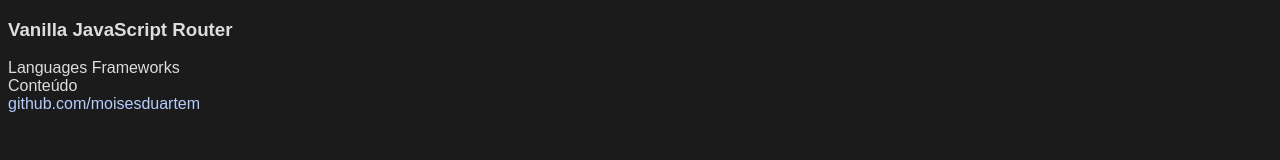
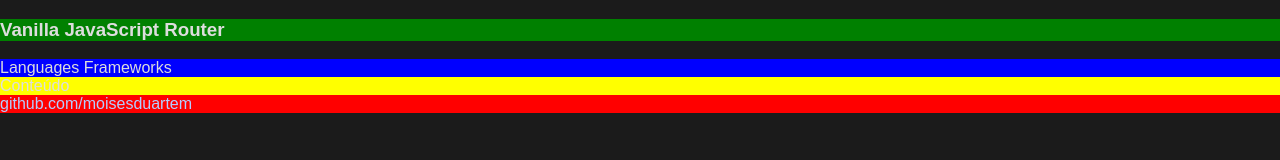
Before and after one commit to moisesduartem/vanilla-router, a plain HTML site: page index.html in a window 1280 px wide. Drawn offline with Linux system fonts and the light colour scheme.

Commit message:
configura display grid

```diff
--- a/src/css/app.css
+++ b/src/css/app.css
@@ -1,10 +1,12 @@
-body {
-    background-color: #1b1b1b;
-}
-
 * {
     font-family: Arial, sans-serif;
     color: #DDD;
+    box-sizing: border-box;
+}
+
+body {
+    background-color: #1b1b1b;
+    margin: 0;
 }
 
 a {
@@ -14,3 +16,32 @@ a {
 footer a {
     color: #b3cdff;
 }
+
+/* Layout Grid */
+
+.container {
+    display: grid;
+    grid-template-columns: 1fr 2fr 3fr;
+    grid-template-rows: 10vh 10vh 10vh;
+    grid-template-areas: "h h h" "a m m" "f f f";
+}
+
+header {
+    background-color: green;
+    grid-area: h;
+}
+
+aside {
+    background-color: blue;
+    grid-area: a;
+}
+
+main {
+    background-color: yellow;
+    grid-area: m;
+}
+
+footer {
+    background-color: red;
+    grid-area: f;
+}
```
